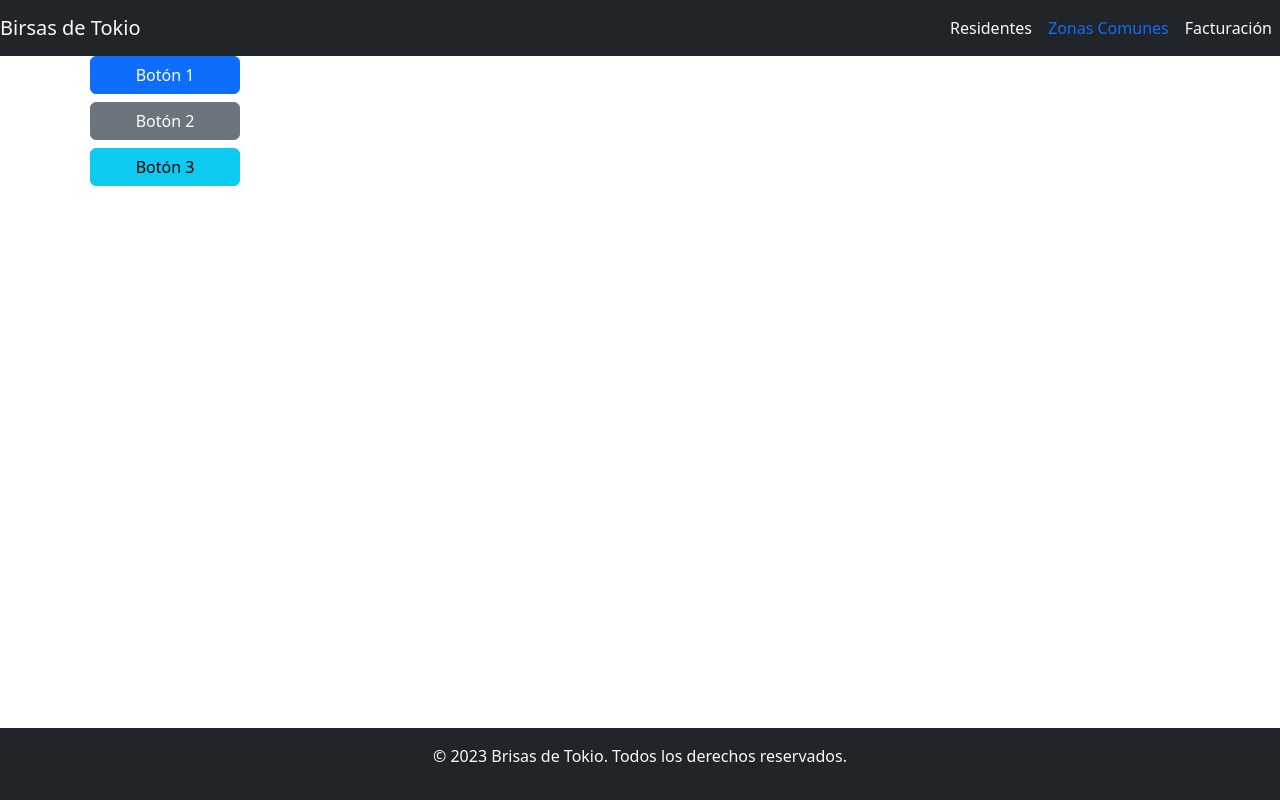
After one commit to juguito0123/Conjunto-Risidencial, a Django app: template task/templates/facturazion.html in a window 1280 px wide. The commit adds this page. Run offline with Django 4.2, Linux system fonts and the light colour scheme; the template is opened without the code that fills it, so the values that code supplies are empty.

Commit message:
Poco a Poco

```diff
--- a/conjunto/settings.py
+++ b/conjunto/settings.py
@@ -121,7 +121,7 @@ USE_TZ = True
 # Static files (CSS, JavaScript, Images)
 # https://docs.djangoproject.com/en/4.2/howto/static-files/
 
-STATIC_URL = 'static/'
+STATIC_URL = '/static/'
 
 # Default primary key field type
 # https://docs.djangoproject.com/en/4.2/ref/settings/#default-auto-field
--- a/task/static/estilo.css
+++ b/task/static/estilo.css
@@ -2,8 +2,15 @@ body {
     display: flex;
     flex-direction: column;
     min-height: 100vh;
-  }
+    margin: 0;
+}
 
-  main {
+.container {
     flex: 1;
-  }
+}
+
+footer {
+    background-color: black;
+    padding: 10px;
+    text-align: center;
+}
--- /dev/null
+++ b/task/templates/facturazion.html
@@ -0,0 +1,85 @@
+{% load static %}
+<!DOCTYPE html>
+<html lang="en">
+  <head>
+    <meta charset="UTF-8" />
+    <meta name="viewport" content="width=device-width, initial-scale=1.0" />
+    <link
+      href="https://cdn.jsdelivr.net/npm/bootstrap@5.3.2/dist/css/bootstrap.min.css"
+      rel="stylesheet"
+      integrity="sha384-T3c6CoIi6uLrA9TneNEoa7RxnatzjcDSCmG1MXxSR1GAsXEV/Dwwykc2MPK8M2HN"
+      crossorigin="anonymous"
+    />
+    <link rel="stylesheet" href="{% static 'estilo.css' %}" />
+
+    <title>Brisas de Tokio</title>
+  </head>
+  <body>
+    <!-- Navbar -->
+    <nav class="navbar navbar-expand-lg navbar-light bg-dark">
+      <a class="navbar-brand text-light" href="#">Birsas de Tokio</a>
+      <button
+        class="navbar-toggler"
+        type="button"
+        data-toggle="collapse"
+        data-target="#navbarNav"
+        aria-controls="navbarNav"
+        aria-expanded="false"
+        aria-label="Toggle navigation"
+      >
+        <span class="navbar-toggler-icon"></span>
+      </button>
+      <div
+        class="collapse navbar-collapse justify-content-end text-light"
+        id="navbarNav"
+      >
+        <ul class="navbar-nav">
+          <li class="nav-item">
+            <a class="nav-link text-light" href="#">Residentes</a>
+          </li>
+          <li class="nav-item">
+            <a class="nav-link text-primary" href="#">Zonas Comunes</a>
+          </li>
+          <li class="nav-item">
+            <a class="nav-link text-light" href="#">Facturación</a>
+          </li>
+        </ul>
+      </div>
+    </nav>
+    <!-- Navbar -->
+
+    <!-- Esta parte es para  -->
+    <div class="container">
+      <div class="row">
+        <div class="col-md-2">
+          <!-- Botones -->
+          <div class="d-flex flex-column">
+            <button type="button" class="btn btn-primary mb-2 mx-2">
+              Botón 1
+            </button>
+            <button type="button" class="btn btn-secondary mb-2 mx-2">
+              Botón 2
+            </button>
+            <button type="button" class="btn btn-info mx-2">Botón 3</button>
+          </div>
+          <!-- Botones -->
+        </div>
+        <div class="col-md-8 offset-md-1">
+          {% block botones %} {% endblock %}
+        </div>
+      </div>
+    </div>
+
+    <!-- Footer -->
+    <footer class="bg-dark text-light text-center py-3">
+      <p>&copy; 2023 Brisas de Tokio. Todos los derechos reservados.</p>
+    </footer>
+    <!-- Footer -->
+
+    <script
+      src="https://cdn.jsdelivr.net/npm/bootstrap@5.3.2/dist/js/bootstrap.bundle.min.js"
+      integrity="sha384-C6RzsynM9kWDrMNeT87bh95OGNyZPhcTNXj1NW7RuBCsyN/o0jlpcV8Qyq46cDfL"
+      crossorigin="anonymous"
+    ></script>
+  </body>
+</html>
```
Also changed, not shown: task/templates/layout_residente.html (+3 -5 lines).
